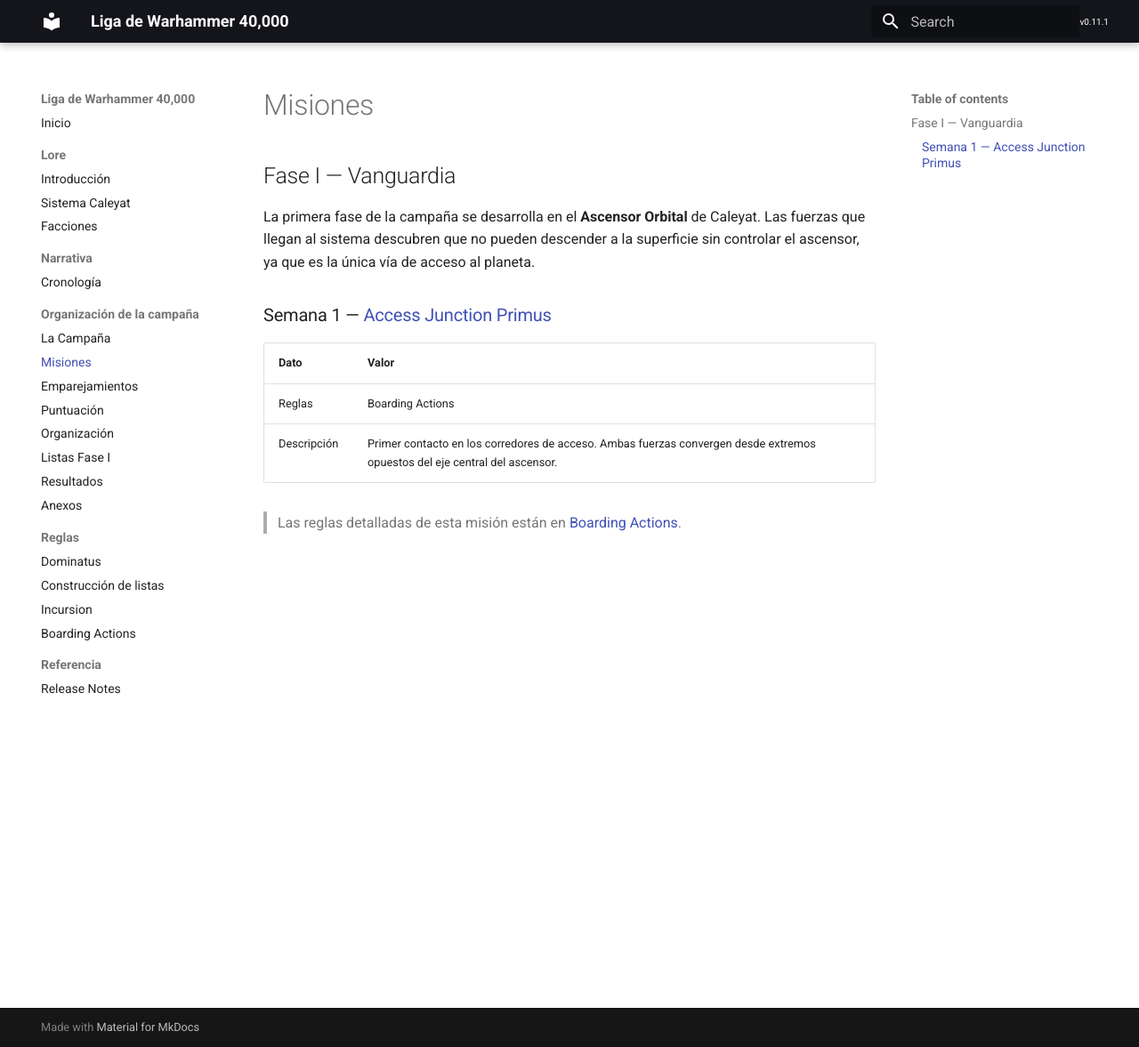
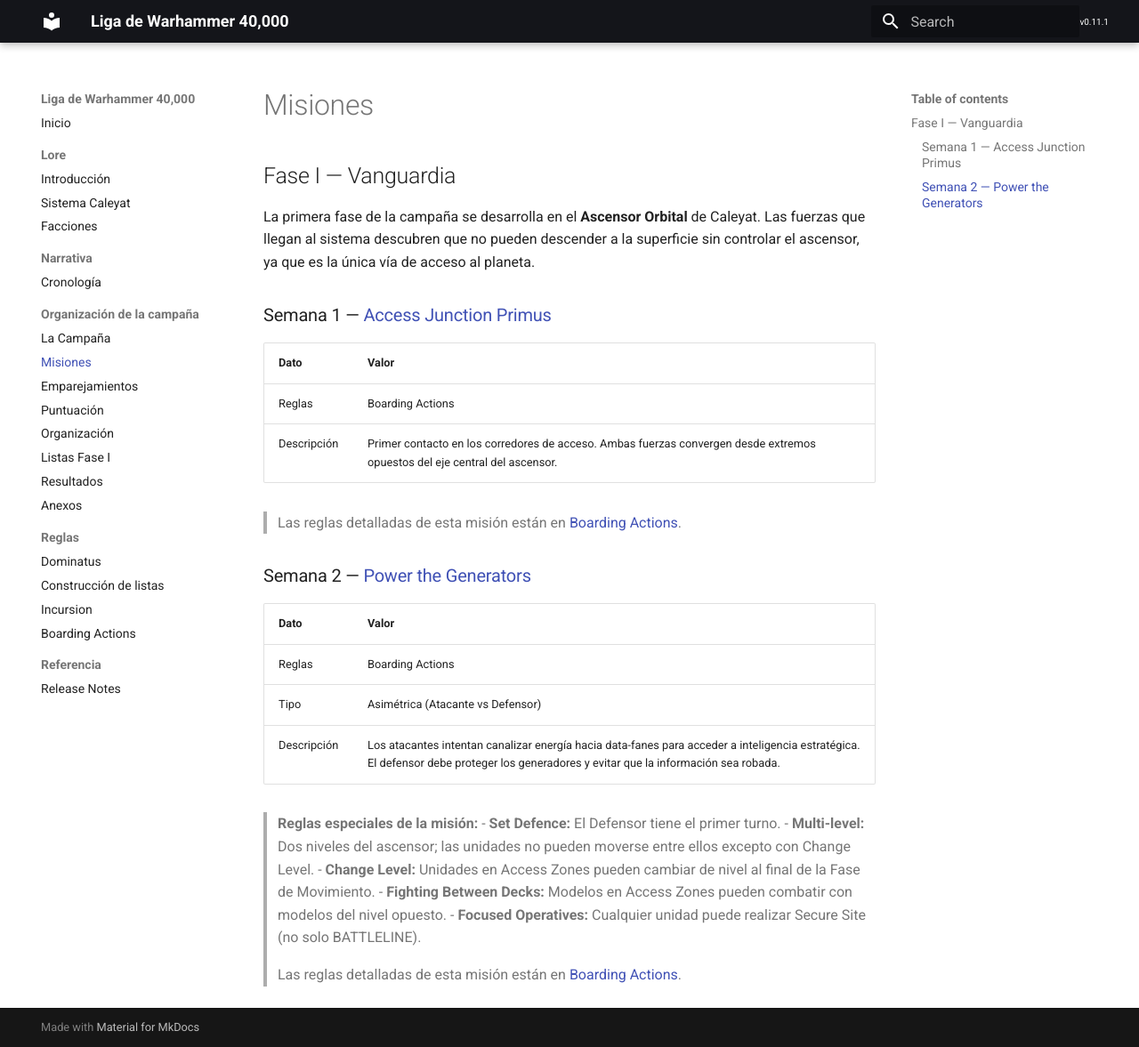
Before and after one commit to gonzalo-radio/liga-armagedon, an MkDocs documentation site: the page built from docs/campana/misiones.md, in a window 1280 px wide and 1177 px high. Shown: the whole window at 89% size. Built offline with MkDocs 1.6.1 and Material for MkDocs 9.7.7, drawn with Linux system fonts in a browser that asks for light colours.

Commit message:
feat: añadir misión Power the Generators (semana 2, asimétrica)

```diff
--- a/docs/campana/misiones.md
+++ b/docs/campana/misiones.md
@@ -12,3 +12,20 @@ La primera fase de la campaña se desarrolla en el **Ascensor Orbital** de Caley
 | Descripción | Primer contacto en los corredores de acceso. Ambas fuerzas convergen desde extremos opuestos del eje central del ascensor. |
 
 > Las reglas detalladas de esta misión están en [Boarding Actions](../reglas/boarding-actions.md).
+
+### Semana 2 — [Power the Generators](https://wahapedia.ru/wh40k11ed/the-rules/boarding-action-rules/#Power-the-Generators)
+
+| Dato | Valor |
+|---|---|
+| Reglas | Boarding Actions |
+| Tipo | Asimétrica (Atacante vs Defensor) |
+| Descripción | Los atacantes intentan canalizar energía hacia data-fanes para acceder a inteligencia estratégica. El defensor debe proteger los generadores y evitar que la información sea robada. |
+
+> **Reglas especiales de la misión:**
+> - **Set Defence:** El Defensor tiene el primer turno.
+> - **Multi-level:** Dos niveles del ascensor; las unidades no pueden moverse entre ellos excepto con Change Level.
+> - **Change Level:** Unidades en Access Zones pueden cambiar de nivel al final de la Fase de Movimiento.
+> - **Fighting Between Decks:** Modelos en Access Zones pueden combatir con modelos del nivel opuesto.
+> - **Focused Operatives:** Cualquier unidad puede realizar Secure Site (no solo BATTLELINE).
+
+> Las reglas detalladas de esta misión están en [Boarding Actions](../reglas/boarding-actions.md).
```
Also changed, not shown: docs/reglas/boarding-actions.md (+3 -3 lines), docs/release-notes.md (+1 -1 lines).
